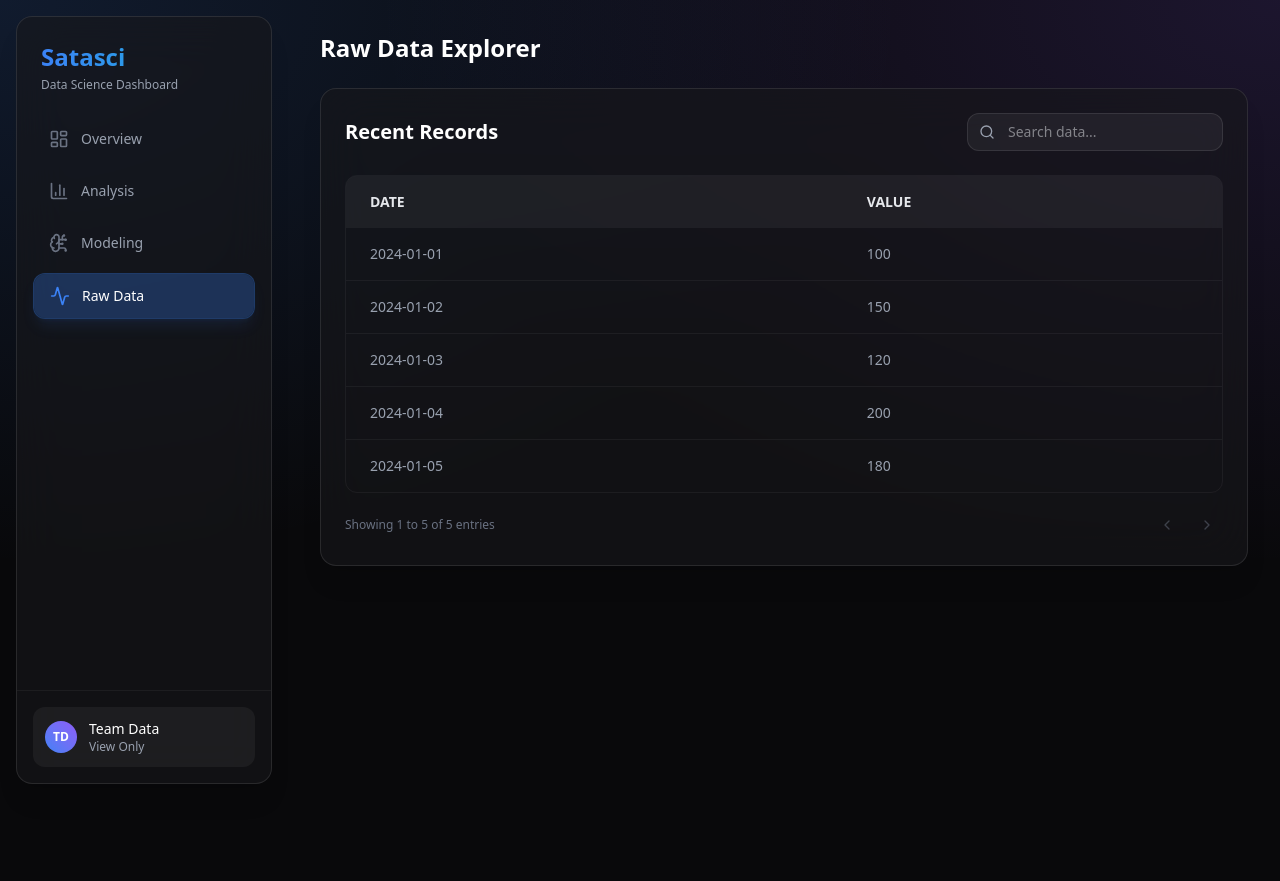
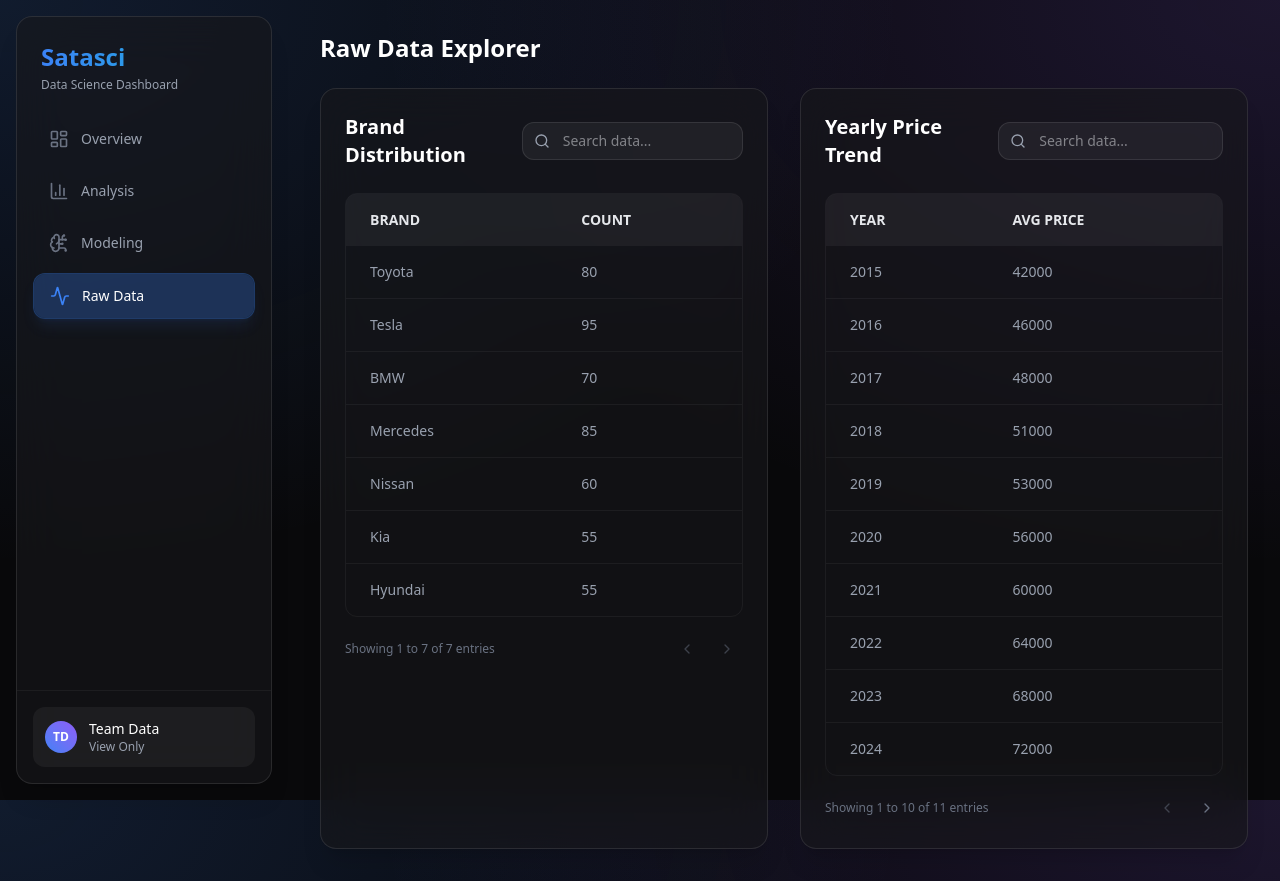
Before and after one commit to champyod/Aomsin-Tid-Data, a Next.js app in the folder dashboard/: page /data in a window 1280 px wide. Before the commit the page ends 800 px from the top, so only its background shows below. Built offline with nearby package versions, Linux system fonts and the light colour scheme.

Commit message:
feat/dashboard: integrate Cars dataset structure

```diff
--- a/dashboard/public/data/analysis/analysis_summary.json
+++ b/dashboard/public/data/analysis/analysis_summary.json
@@ -1,17 +1,27 @@
 {
-  "total_records": 1250,
-  "average_value": 450.75,
-  "distributions": [
-    { "name": "Category A", "value": 400 },
-    { "name": "Category B", "value": 300 },
-    { "name": "Category C", "value": 350 },
-    { "name": "Category D", "value": 200 }
+  "total_records": 500,
+  "average_price": 55000.50,
+  "total_stock": 2500,
+  "brand_distribution": [
+    { "name": "Toyota", "value": 80 },
+    { "name": "Tesla", "value": 95 },
+    { "name": "BMW", "value": 70 },
+    { "name": "Mercedes", "value": 85 },
+    { "name": "Nissan", "value": 60 },
+    { "name": "Kia", "value": 55 },
+    { "name": "Hyundai", "value": 55 }
   ],
-  "time_series": [
-    { "date": "2024-01-01", "value": 100 },
-    { "date": "2024-01-02", "value": 150 },
-    { "date": "2024-01-03", "value": 120 },
-    { "date": "2024-01-04", "value": 200 },
-    { "date": "2024-01-05", "value": 180 }
+  "price_trend": [
+    { "year": "2015", "avg_price": 42000 },
+    { "year": "2016", "avg_price": 46000 },
+    { "year": "2017", "avg_price": 48000 },
+    { "year": "2018", "avg_price": 51000 },
+    { "year": "2019", "avg_price": 53000 },
+    { "year": "2020", "avg_price": 56000 },
+    { "year": "2021", "avg_price": 60000 },
+    { "year": "2022", "avg_price": 64000 },
+    { "year": "2023", "avg_price": 68000 },
+    { "year": "2024", "avg_price": 72000 },
+    { "year": "2025", "avg_price": 75000 }
   ]
 }
--- a/dashboard/public/data/modeling/model_metrics.json
+++ b/dashboard/public/data/modeling/model_metrics.json
@@ -1,16 +1,12 @@
 {
-  "model_name": "RandomForest_Classifier_v1",
-  "accuracy": 0.945,
-  "f1_score": 0.923,
-  "confusion_matrix": [
-    [50, 2],
-    [5, 43]
-  ],
+  "model_name": "Car_Price_Predictor_XGBoost",
+  "accuracy": 0.96,
+  "r2_score": 0.94,
   "feature_importance": [
-    { "feature": "Age", "importance": 0.35 },
-    { "feature": "Income", "importance": 0.25 },
-    { "feature": "Credit Score", "importance": 0.20 },
-    { "feature": "Loan Amount", "importance": 0.15 },
-    { "feature": "Employment", "importance": 0.05 }
+    { "feature": "Year", "importance": 0.35 },
+    { "feature": "Engine_Type", "importance": 0.25 },
+    { "feature": "Brand", "importance": 0.15 },
+    { "feature": "Transmission", "importance": 0.10 },
+    { "feature": "Quantity_In_Stock", "importance": 0.05 }
   ]
 }
--- a/dashboard/src/app/analysis/page.tsx
+++ b/dashboard/src/app/analysis/page.tsx
@@ -14,7 +14,7 @@ import {
 import { Activity } from "lucide-react";
 
 interface AnalysisData {
-  time_series: { date: string; value: number }[];
+  price_trend: { year: string; avg_price: number }[];
 }
 
 export default function AnalysisPage() {
@@ -44,15 +44,19 @@ export default function AnalysisPage() {
       <div className="space-y-6 animate-in fade-in duration-500">
         <h2 className="text-2xl font-bold text-white">Detailed Analysis</h2>
         <div className="glass-panel p-6 rounded-2xl">
-          <h3 className="text-lg font-semibold text-white mb-6">Time Series Detailed</h3>
+          <h3 className="text-lg font-semibold text-white mb-6">Average Price per Year</h3>
           <div className="h-[400px]">
             <ResponsiveContainer width="100%" height="100%">
-              <BarChart data={data?.time_series || []}>
+              <BarChart data={data?.price_trend || []}>
                 <CartesianGrid strokeDasharray="3 3" stroke="#ffffff10" />
-                <XAxis dataKey="date" stroke="#9ca3af" />
+                <XAxis dataKey="year" stroke="#9ca3af" />
                 <YAxis stroke="#9ca3af" />
-                <Tooltip cursor={{fill: '#ffffff10'}} contentStyle={{ backgroundColor: "#18181b", borderRadius: "8px" }} />
-                <Bar dataKey="value" fill="#8b5cf6" radius={[4, 4, 0, 0]} />
+                <Tooltip
+                  cursor={{fill: '#ffffff10'}}
+                  contentStyle={{ backgroundColor: "#18181b", borderRadius: "8px" }}
+                  formatter={(value: number) => [`$${value.toLocaleString()}`, "Avg Price"]}
+                />
+                <Bar dataKey="avg_price" fill="#8b5cf6" radius={[4, 4, 0, 0]} />
               </BarChart>
             </ResponsiveContainer>
           </div>
--- a/dashboard/src/app/data/page.tsx
+++ b/dashboard/src/app/data/page.tsx
@@ -6,7 +6,8 @@ import { DataTable } from "@/components/DataTable";
 import { Activity } from "lucide-react";
 
 interface AnalysisData {
-  time_series: { date: string; value: number }[];
+  brand_distribution: { name: string; value: number }[];
+  price_trend: { year: string; avg_price: number }[];
 }
 
 export default function DataPage() {
@@ -35,14 +36,24 @@ export default function DataPage() {
     <Layout>
       <div className="space-y-6 animate-in fade-in duration-500">
         <h2 className="text-2xl font-bold text-white">Raw Data Explorer</h2>
-        <DataTable
-          title="Recent Records"
-          columns={[
-            { header: "Date", accessorKey: "date" },
-            { header: "Value", accessorKey: "value" },
-          ]}
-          data={data?.time_series || []}
-        />
+        <div className="grid grid-cols-1 md:grid-cols-2 gap-8">
+            <DataTable
+              title="Brand Distribution"
+              columns={[
+                { header: "Brand", accessorKey: "name" },
+                { header: "Count", accessorKey: "value" },
+              ]}
+              data={data?.brand_distribution || []}
+            />
+            <DataTable
+              title="Yearly Price Trend"
+              columns={[
+                { header: "Year", accessorKey: "year" },
+                { header: "Avg Price", accessorKey: "avg_price" },
+              ]}
+              data={data?.price_trend || []}
+            />
+        </div>
       </div>
     </Layout>
   );
--- a/dashboard/src/app/modeling/page.tsx
+++ b/dashboard/src/app/modeling/page.tsx
@@ -16,7 +16,7 @@ import { Activity } from "lucide-react";
 interface ModelData {
   model_name: string;
   accuracy: number;
-  f1_score: number;
+  r2_score: number;
   feature_importance: { feature: string; importance: number }[];
 }
 
@@ -75,8 +75,8 @@ export default function ModelingPage() {
                 <p className="text-3xl font-bold text-emerald-400 mt-2">{((data?.accuracy || 0) * 100).toFixed(1)}%</p>
               </div>
               <div className="p-4 bg-white/5 rounded-xl text-center">
-                <p className="text-sm text-gray-400">F1 Score</p>
-                <p className="text-3xl font-bold text-blue-400 mt-2">{((data?.f1_score || 0) * 100).toFixed(1)}%</p>
+                <p className="text-sm text-gray-400">R² Score</p>
+                <p className="text-3xl font-bold text-blue-400 mt-2">{((data?.r2_score || 0) * 100).toFixed(1)}%</p>
               </div>
             </div>
           </div>
--- a/dashboard/src/app/page.tsx
+++ b/dashboard/src/app/page.tsx
@@ -20,20 +20,20 @@ import { Activity, Database, Brain } from "lucide-react";
 
 interface AnalysisData {
   total_records: number;
-  average_value: number;
-  distributions: { name: string; value: number }[];
-  time_series: { date: string; value: number }[];
+  average_price: number;
+  total_stock: number;
+  brand_distribution: { name: string; value: number }[];
+  price_trend: { year: string; avg_price: number }[];
 }
 
 interface ModelData {
   model_name: string;
   accuracy: number;
-  f1_score: number;
-  confusion_matrix: number[][];
+  r2_score: number;
   feature_importance: { feature: string; importance: number }[];
 }
 
-const COLORS = ["#3b82f6", "#8b5cf6", "#06b6d4", "#10b981", "#f59e0b"];
+const COLORS = ["#3b82f6", "#8b5cf6", "#06b6d4", "#10b981", "#f59e0b", "#ec4899", "#6366f1"];
 
 export default function Home() {
   const [analysisData, setAnalysisData] = useState<AnalysisData | null>(null);
@@ -74,55 +74,56 @@ export default function Home() {
       <div className="space-y-8 animate-in fade-in duration-500">
         <div className="grid grid-cols-1 md:grid-cols-2 lg:grid-cols-4 gap-6">
           <StatCard
-            label="Total Records"
+            label="Total Cars"
             value={analysisData?.total_records?.toLocaleString() || "0"}
             icon={Database}
-            trend={{ value: 12, isPositive: true }}
+            trend={{ value: 5, isPositive: true }}
           />
           <StatCard
             label="Model Accuracy"
             value={`${((modelData?.accuracy || 0) * 100).toFixed(1)}%`}
             icon={Brain}
-            trend={{ value: 2.5, isPositive: true }}
+            trend={{ value: 1.2, isPositive: true }}
           />
           <StatCard
-            label="Average Value"
-            value={analysisData?.average_value?.toFixed(2) || "0"}
+            label="Avg Price"
+            value={`$${analysisData?.average_price?.toLocaleString(undefined, { maximumFractionDigits: 0 }) || "0"}`}
             icon={Activity}
           />
           <StatCard
-            label="Active Models"
-            value="1"
-            icon={Brain}
+            label="Total Stock"
+            value={analysisData?.total_stock?.toLocaleString() || "0"}
+            icon={Database}
           />
         </div>
 
         <div className="grid grid-cols-1 lg:grid-cols-2 gap-8">
           <div className="glass-panel p-6 rounded-2xl">
-            <h3 className="text-lg font-semibold text-white mb-6">Trends Over Time</h3>
+            <h3 className="text-lg font-semibold text-white mb-6">Price Trend (Yearly)</h3>
             <div className="h-80">
               <ResponsiveContainer width="100%" height="100%">
-                <LineChart data={analysisData?.time_series || []}>
+                <LineChart data={analysisData?.price_trend || []}>
                   <CartesianGrid strokeDasharray="3 3" stroke="#ffffff10" />
-                  <XAxis dataKey="date" stroke="#9ca3af" fontSize={12} />
+                  <XAxis dataKey="year" stroke="#9ca3af" fontSize={12} />
                   <YAxis stroke="#9ca3af" fontSize={12} />
                   <Tooltip
                     contentStyle={{ backgroundColor: "#18181b", border: "1px solid #ffffff20", borderRadius: "8px" }}
                     itemStyle={{ color: "#fff" }}
+                    formatter={(value: number) => [`$${value.toLocaleString()}`, "Avg Price"]}
                   />
-                  <Line type="monotone" dataKey="value" stroke="#3b82f6" strokeWidth={3} dot={false} activeDot={{ r: 8 }} />
+                  <Line type="monotone" dataKey="avg_price" stroke="#3b82f6" strokeWidth={3} dot={false} activeDot={{ r: 8 }} />
                 </LineChart>
               </ResponsiveContainer>
             </div>
           </div>
 
           <div className="glass-panel p-6 rounded-2xl">
-            <h3 className="text-lg font-semibold text-white mb-6">Distribution</h3>
+            <h3 className="text-lg font-semibold text-white mb-6">Brand Distribution</h3>
             <div className="h-80">
               <ResponsiveContainer width="100%" height="100%">
                 <PieChart>
                   <Pie
-                    data={analysisData?.distributions || []}
+                    data={analysisData?.brand_distribution || []}
                     cx="50%"
                     cy="50%"
                     innerRadius={60}
@@ -131,7 +132,7 @@ export default function Home() {
                     paddingAngle={5}
                     dataKey="value"
                   >
-                    {(analysisData?.distributions || []).map((_: any, index: number) => (
+                    {(analysisData?.brand_distribution || []).map((_: any, index: number) => (
                       <Cell key={`cell-${index}`} fill={COLORS[index % COLORS.length]} />
                     ))}
                   </Pie>
```
